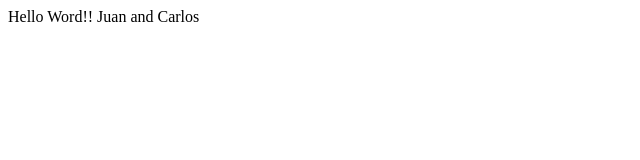
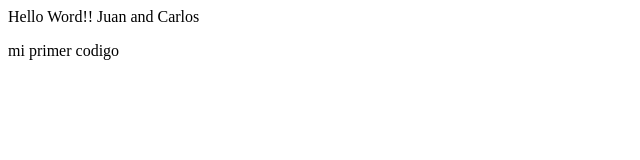
Before and after one commit to carolusalarcon/learn-git, a plain HTML site: page app/index.html in a window 1280 px wide. Shown: the full height of the page, 0-640 px from the left. Drawn offline with Linux system fonts and the light colour scheme.

Commit message:
agregue un div

```diff
--- a/app/index.html
+++ b/app/index.html
@@ -5,6 +5,9 @@
 <body>
     Hello Word!!
     Juan and Carlos
+    <div>
+        <p>mi primer codigo</p>
+    </div>
 </body>
 
 </html>
```
